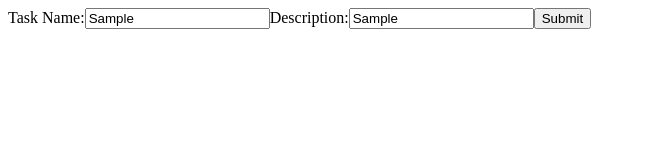
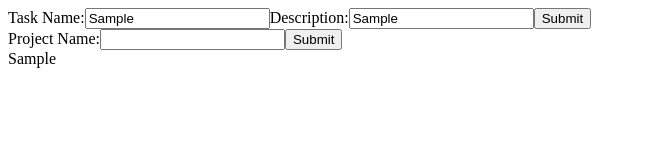
Before and after one commit to CoryMCodes/HunyDu, a website built with webpack: page dist/index.html in a window 1280 px wide. Both pictures are taken after typing "Sample", "Sample" into the empty fields and a click on the input 562 px from the left and 18 px from the top of the page. Shown: the whole page, without its empty margins (0-646 px from the left). Built offline with nearby package versions, Linux system fonts and the light colour scheme.

Commit message:
View Controller outputs task list to UI, Projects can be added and stored in information holder

```diff
--- a/src/forms.js
+++ b/src/forms.js
@@ -1,5 +1,7 @@
-import { toDoFactory } from "./tdTask";
-import { taskHolder } from "./informationHolder";
+import { toDoFactory } from "./taskFactory";
+import { taskHolder, projectHolder } from "./informationHolder";
+import { projectFactory } from "./projectFactory";
+import { buildTaskList } from "./viewController";
 
 const createTDForm = () => {
   // create form
@@ -40,13 +42,56 @@ const createTDForm = () => {
     let submittedName =  document.querySelector("[name=TaskName]").value;
     let submittedDescription = document.querySelector("[name=TaskDescription]").value;
     let newTask = toDoFactory(submittedName, submittedDescription);
-    console.log("Name: " + newTask.getName() + "Description: " + newTask.getDescription() )
 
     taskHolder.addTask(newTask);
     console.log("Task Added");
+    taskHolder.allTasks.forEach((task, index) => {
+      console.log(index+1 +": Name: "+task.getName()+" Description: "+task.getDescription())
+    })
+
+    // build task view with function from viewController module
+    buildTaskList(taskHolder.allTasks);
   })
 
   return form
 }
 
-export { createTDForm };
+const createProjectForm = () => {
+  // create form
+  let form = document.createElement("form");
+  form.classList.add("projectForm");
+
+  // task name input
+  let projectName = document.createElement("input");
+  projectName.setAttribute("type", "text");
+  projectName.setAttribute("name", "ProjectName");
+  let nameLabel = document.createElement("label");
+  nameLabel.setAttribute("for", "Project Name");
+  nameLabel.innerText = "Project Name:";
+
+   //create submit button
+   let submit = document.createElement("input");
+   submit.setAttribute("type", "submit");
+   submit.innerText = "Submit";
+
+  form.appendChild(nameLabel);
+  form.appendChild(projectName);
+  form.appendChild(submit);
+
+  //add event listener
+  form.addEventListener("submit", (e) => {
+    e.preventDefault();
+    let submittedName =  document.querySelector("[name=ProjectName]").value;
+    let newProject = projectFactory(submittedName);
+
+    projectHolder.addProject(newProject);
+    projectHolder.allProjects.forEach((project, index) => {
+      console.log(index+1 + ": " + project.getName())
+    })
+  })
+
+
+  return form;
+  }
+
+export { createTDForm, createProjectForm };
--- a/src/index.js
+++ b/src/index.js
@@ -1,8 +1,11 @@
 
-import { toDoFactory } from "./tdTask";
-import {createTDForm} from "./forms";
+import { toDoFactory } from "./taskFactory";
+import {createTDForm, createProjectForm} from "./forms";
 import { taskHolder} from "./informationHolder";
 
 
 const form1 = createTDForm();
-document.getElementById("content").appendChild(form1)
+document.getElementById("content").appendChild(form1);
+
+const projectForm = createProjectForm();
+document.getElementById("content").appendChild(projectForm);
--- a/src/informationHolder.js
+++ b/src/informationHolder.js
@@ -2,10 +2,20 @@ const taskHolder = (() => {
   let allTasks = [];
 
   const addTask = (taskObj) => {
-    let length = allTasks.push(taskObj);
+    allTasks.push(taskObj);
   }
 
   return { allTasks, addTask }
 })();
 
-export {taskHolder}
+const projectHolder = (() => {
+  let allProjects = [];
+
+  const addProject = (projObj) => {
+    allProjects.push(projObj);
+  }
+
+  return {allProjects, addProject}
+})();
+
+export {taskHolder, projectHolder}
--- /dev/null
+++ b/src/projectFactory.js
@@ -0,0 +1,23 @@
+const projectFactory = (name, ...args) => {
+  let pName = name;
+  let taskArray = args;
+
+  const getName = () => pName;
+  const changeName = (string) =>  pName = string;
+
+  const getID = () => {return };
+
+  const addTask = (task) => {
+    taskArray.push(task);
+  }
+
+  const getTasks = () => {
+    taskArray.forEach((index, task) => {
+      console.log(index+1+": "+ task)
+    })
+  }
+
+  return {getName, changeName, addTask, getTasks}
+}
+
+export { projectFactory }
--- /dev/null
+++ b/src/viewController.js
@@ -0,0 +1,20 @@
+import { taskHolder } from "./informationHolder";
+
+const buildTaskList = (tasks) => {
+  let allTaskContainer = document.getElementById("allTasks");
+  allTaskContainer.innerHTML = "";
+
+  let allTasks = tasks
+
+  allTasks.forEach(task => {
+    let taskContainer = document.createElement("div");
+    let taskName = document.createElement("div");
+    let taskNameText = document.createTextNode(task.getName());
+    taskName.appendChild(taskNameText);
+    taskContainer.appendChild(taskName);
+    allTaskContainer.appendChild(taskContainer);
+
+  })
+}
+
+export {buildTaskList}
```
Also changed, not shown: dist/index.html, src/taskFactory.js (renamed from src/tdTask.js).
